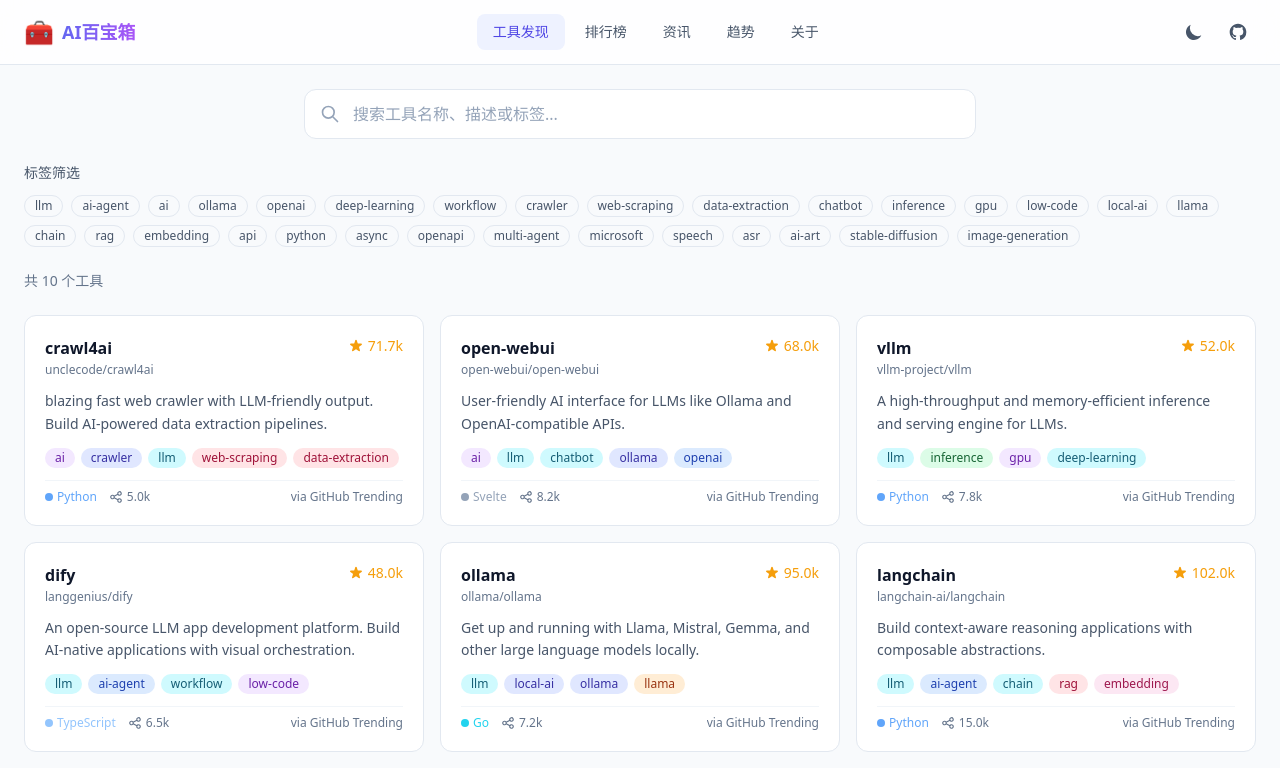
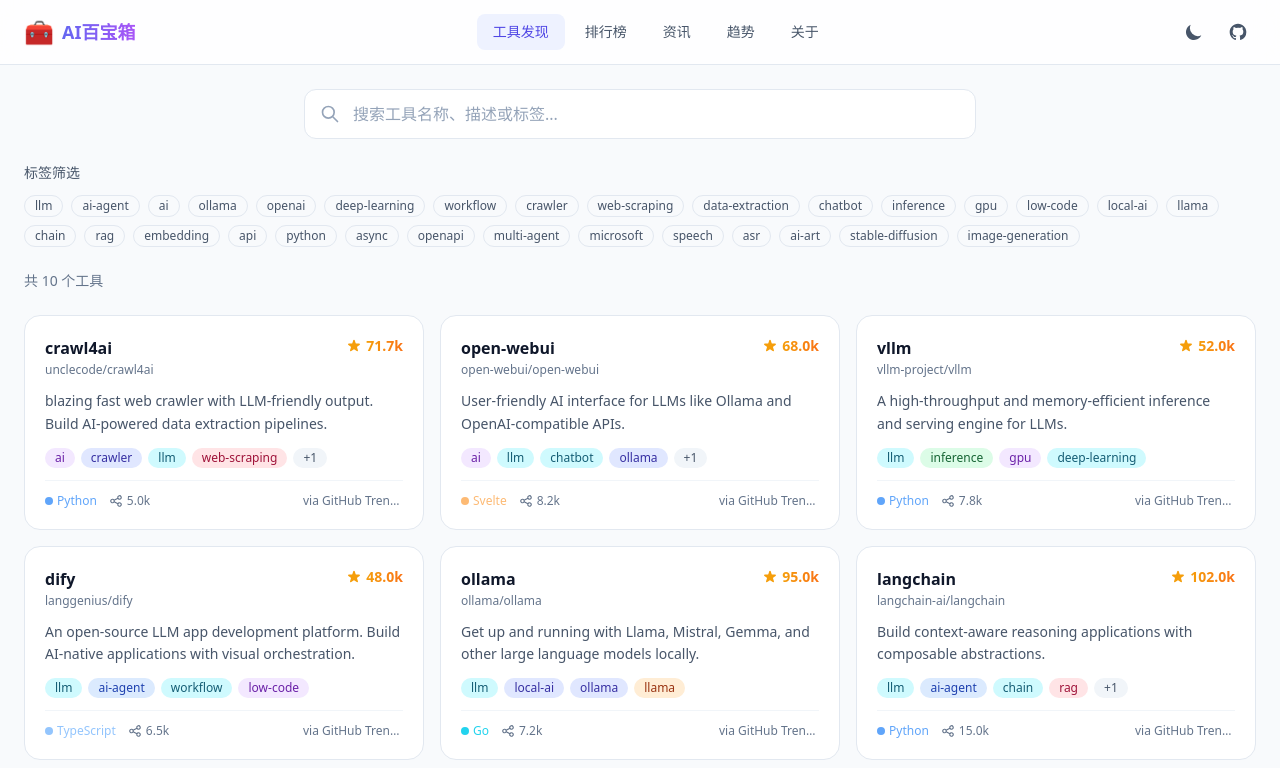
Before and after one commit to gitHardie/ai-treasure-box, a React (Vite) app in the folder site/: page / in a window 1280 px wide. Shown: the top 768 px of the page. Built offline with nearby package versions, Linux system fonts and the light colour scheme.

Commit message:
chore: update ToolCard.tsx

```diff
--- a/site/src/components/ToolCard.tsx
+++ b/site/src/components/ToolCard.tsx
@@ -1,6 +1,7 @@
+import { useMemo } from 'react'
 import type { ToolItem } from '../types'
+import { useFavorites } from '../hooks/useFavorites'
 
-// Generate a color class based on string hash
 function tagColor(tag: string): string {
   const colors = [
     'bg-blue-100 text-blue-800 dark:bg-blue-900/30 dark:text-blue-300',
@@ -35,45 +36,128 @@
     Swift: 'text-orange-300',
     Kotlin: 'text-purple-400',
     Shell: 'text-green-400',
+    Svelte: 'text-orange-300',
   }
   return lang ? (map[lang] || 'text-slate-400') : ''
 }
 
 function formatStars(stars: number): string {
-  if (stars >= 1000) {
-    return (stars / 1000).toFixed(1) + 'k'
+  if (stars >= 1000) return (stars / 1000).toFixed(1) + 'k'
+  return stars.toString()
 }
-  return stars.toString()
+
+function licenseBadge(tier?: string): { label: string; cls: string } | null {
+  if (!tier) return null
+  const t = tier.toLowerCase()
+  if (t.includes('open') || t.includes('mit') || t.includes('apache'))
+    return { label: '开源', cls: 'bg-emerald-100 text-emerald-700 dark:bg-emerald-900/30 dark:text-emerald-400' }
+  if (t.includes('free'))
+    return { label: '免费', cls: 'bg-blue-100 text-blue-700 dark:bg-blue-900/30 dark:text-blue-400' }
+  if (t.includes('paid') || t.includes('pro') || t.includes('premium'))
+    return { label: '付费', cls: 'bg-orange-100 text-orange-700 dark:bg-orange-900/30 dark:text-orange-400' }
+  if (t.includes('limited') || t.includes('freemium'))
+    return { label: '限量', cls: 'bg-amber-100 text-amber-700 dark:bg-amber-900/30 dark:text-amber-400' }
+  return null
+}
+
+function healthDot(status?: string): { color: string; label: string } | null {
+  if (!status) return null
+  const s = status.toLowerCase()
+  if (s.includes('active') || s === '活跃')
+    return { color: 'bg-emerald-400', label: '活跃' }
+  if (s.includes('moderate') || s === '一般')
+    return { color: 'bg-amber-400', label: '一般' }
+  if (s.includes('archived') || s === '归档')
+    return { color: 'bg-red-400', label: '归档' }
+  if (s.includes('silent') || s.includes('inactive') || s === '沉寂')
+    return { color: 'bg-slate-400', label: '沉寂' }
+  return null
+}
+
+function getDomain(url: string): string {
+  try { return new URL(url).hostname } catch { return '' }
 }
 
 interface Props {
   tool: ToolItem
   onClick: (tool: ToolItem) => void
+  index?: number
 }
 
-export default function ToolCard({ tool, onClick }: Props) {
+export default function ToolCard({ tool, onClick, index = 0 }: Props) {
+  const { toggle, isFavorite } = useFavorites()
+  const toolId = tool.name + (tool.source || '')
+  const fav = isFavorite(toolId)
+  const license = useMemo(() => licenseBadge(tool.license_tier || tool.license_type), [tool.license_tier, tool.license_type])
+  const health = useMemo(() => healthDot(tool.health_status), [tool.health_status])
+  const domain = getDomain(tool.url)
+
   return (
     <div
-      className="card-hover bg-white dark:bg-slate-900 rounded-xl border border-slate-200 dark:border-slate-800 p-5 cursor-pointer group"
+      className="card-hover-v2 group relative bg-white dark:bg-slate-900 rounded-2xl border border-slate-200 dark:border-slate-800 overflow-hidden cursor-pointer"
       onClick={() => onClick(tool)}
+      style={{ animationDelay: `${index * 50}ms` }}
     >
-      {/* Header */}
-      <div className="flex items-start justify-between mb-3">
-        <div className="flex-1 min-w-0">
-          <h3 className="font-semibold text-base text-slate-900 dark:text-white truncate group-hover:text-indigo-500 dark:group-hover:text-indigo-400 transition-colors">
+      {/* China badge */}
+      {tool.is_china_tool && (
+        <div className="absolute top-3 right-3 z-10">
+          <span className="text-[10px] px-1.5 py-0.5 bg-red-500 text-white rounded-md font-bold shadow-sm">国内</span>
+        </div>
+      )}
+
+      {/* Favorite button */}
+      <button
+        onClick={(e) => { e.stopPropagation(); toggle(toolId) }}
+        className={`absolute top-3 left-3 z-10 p-1.5 rounded-full transition-all duration-200 ${
+          fav
+            ? 'bg-pink-100 dark:bg-pink-900/30 text-pink-500 scale-110'
+            : 'bg-white/80 dark:bg-slate-800/80 text-slate-400 opacity-0 group-hover:opacity-100 hover:text-pink-500'
+        }`}
+      >
+        <svg className="w-4 h-4" fill={fav ? 'currentColor' : 'none'} stroke="currentColor" viewBox="0 0 24 24">
+          <path strokeLinecap="round" strokeLinejoin="round" strokeWidth={2} d="M4.318 6.318a4.5 4.5 0 000 6.364L12 20.364l7.682-7.682a4.5 4.5 0 00-6.364-6.364L12 7.636l-1.318-1.318a4.5 4.5 0 00-6.364 0z" />
+        </svg>
+      </button>
+
+      <div className="p-5">
+        {/* Header: icon + name + stars */}
+        <div className="flex items-start gap-3 mb-3">
+          {/* Favicon */}
+          {domain ? (
+            <img
+              src={`https://www.google.com/s2/favicons?domain=${domain}&sz=32`}
+              alt=""
+              className="w-10 h-10 rounded-xl bg-slate-100 dark:bg-slate-800 shrink-0"
+              onError={(e) => {
+                const el = e.target as HTMLImageElement
+                el.style.display = 'none'
+              }}
+            />
+          ) : (
+            <div className="w-10 h-10 rounded-xl bg-gradient-to-br from-indigo-500 to-purple-500 flex items-center justify-center text-white font-bold text-sm shrink-0">
+              {tool.name.charAt(0).toUpperCase()}
+            </div>
+          )}
+
+          <div className="flex-1 min-w-0 pr-6">
+            <h3 className="font-bold text-base text-slate-900 dark:text-white truncate group-hover:text-indigo-500 dark:group-hover:text-indigo-400 transition-colors">
               {tool.name}
             </h3>
             {tool.full_name && tool.full_name !== tool.name && (
-            <p className="text-xs text-slate-500 dark:text-slate-500 mt-0.5 truncate">
+              <p className="text-xs text-slate-500 dark:text-slate-500 truncate mt-0.5">
                 {tool.full_name}
               </p>
             )}
           </div>
-        <div className="flex items-center gap-1 text-amber-500 dark:text-amber-400 ml-2 shrink-0">
+
+          {/* Stars */}
+          <div className="flex items-center gap-1 text-amber-500 dark:text-amber-400 shrink-0">
             <svg className="w-4 h-4" fill="currentColor" viewBox="0 0 20 20">
               <path d="M9.049 2.927c.3-.921 1.603-.921 1.902 0l1.07 3.292a1 1 0 00.95.69h3.462c.969 0 1.371 1.24.588 1.81l-2.8 2.034a1 1 0 00-.364 1.118l1.07 3.292c.3.921-.755 1.688-1.54 1.118l-2.8-2.034a1 1 0 00-1.175 0l-2.8 2.034c-.784.57-1.838-.197-1.539-1.118l1.07-3.292a1 1 0 00-.364-1.118L2.98 8.72c-.783-.57-.38-1.81.588-1.81h3.461a1 1 0 00.951-.69l1.07-3.292z" />
             </svg>
-          <span className="text-sm font-medium">{formatStars(tool.stars)}</span>
+            <span className="text-sm font-bold bg-gradient-to-r from-amber-500 to-orange-500 bg-clip-text text-transparent">
+              {formatStars(tool.stars)}
+            </span>
           </div>
         </div>
 
@@ -82,29 +166,34 @@
           {tool.description}
         </p>
 
-      {/* Tags */}
-      {tool.topics && tool.topics.length > 0 && (
-        <div className="flex flex-wrap gap-1.5 mb-3">
-          {tool.topics.slice(0, 5).map(tag => (
-            <span key={tag} className={`badge ${tagColor(tag)}`}>
-              {tag}
-            </span>
+        {/* Tags + badges */}
+        <div className="flex flex-wrap items-center gap-1.5 mb-3">
+          {license && (
+            <span className={`badge text-[10px] ${license.cls}`}>{license.label}</span>
+          )}
+          {tool.topics?.slice(0, 4).map(tag => (
+            <span key={tag} className={`badge ${tagColor(tag)}`}>{tag}</span>
           ))}
-          {tool.topics.length > 5 && (
+          {tool.topics && tool.topics.length > 4 && (
             <span className="badge bg-slate-100 text-slate-600 dark:bg-slate-800 dark:text-slate-400">
-              +{tool.topics.length - 5}
+              +{tool.topics.length - 4}
             </span>
           )}
         </div>
-      )}
 
         {/* Footer */}
-      <div className="flex items-center justify-between text-xs text-slate-500 dark:text-slate-500 pt-2 border-t border-slate-100 dark:border-slate-800">
+        <div className="flex items-center justify-between text-xs text-slate-500 dark:text-slate-500 pt-3 border-t border-slate-100 dark:border-slate-800">
           <div className="flex items-center gap-3">
             {tool.language && (
               <span className={`flex items-center gap-1 ${langColor(tool.language)}`}>
                 <span className="w-2 h-2 rounded-full bg-current"></span>
                 {tool.language}
+              </span>
+            )}
+            {health && (
+              <span className="flex items-center gap-1">
+                <span className={`w-2 h-2 rounded-full ${health.color}`}></span>
+                <span className="text-slate-400">{health.label}</span>
               </span>
             )}
             <span className="flex items-center gap-1">
@@ -115,10 +204,9 @@
             </span>
           </div>
           {tool.source_name && (
-          <span className="truncate max-w-[120px]">
-            via {tool.source_name}
-          </span>
+            <span className="truncate max-w-[100px]">via {tool.source_name}</span>
           )}
+        </div>
       </div>
     </div>
   )
```
Lines whose indentation alone changed are shown as unchanged.
